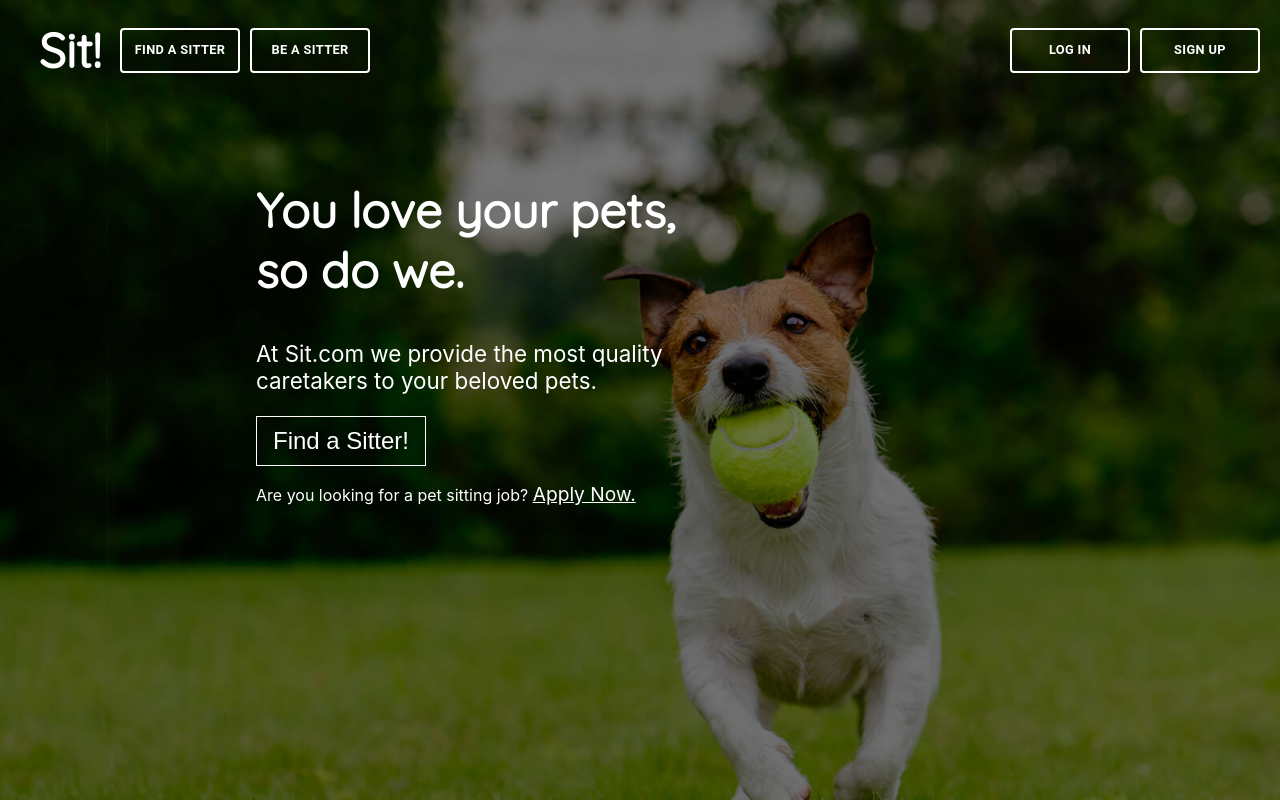
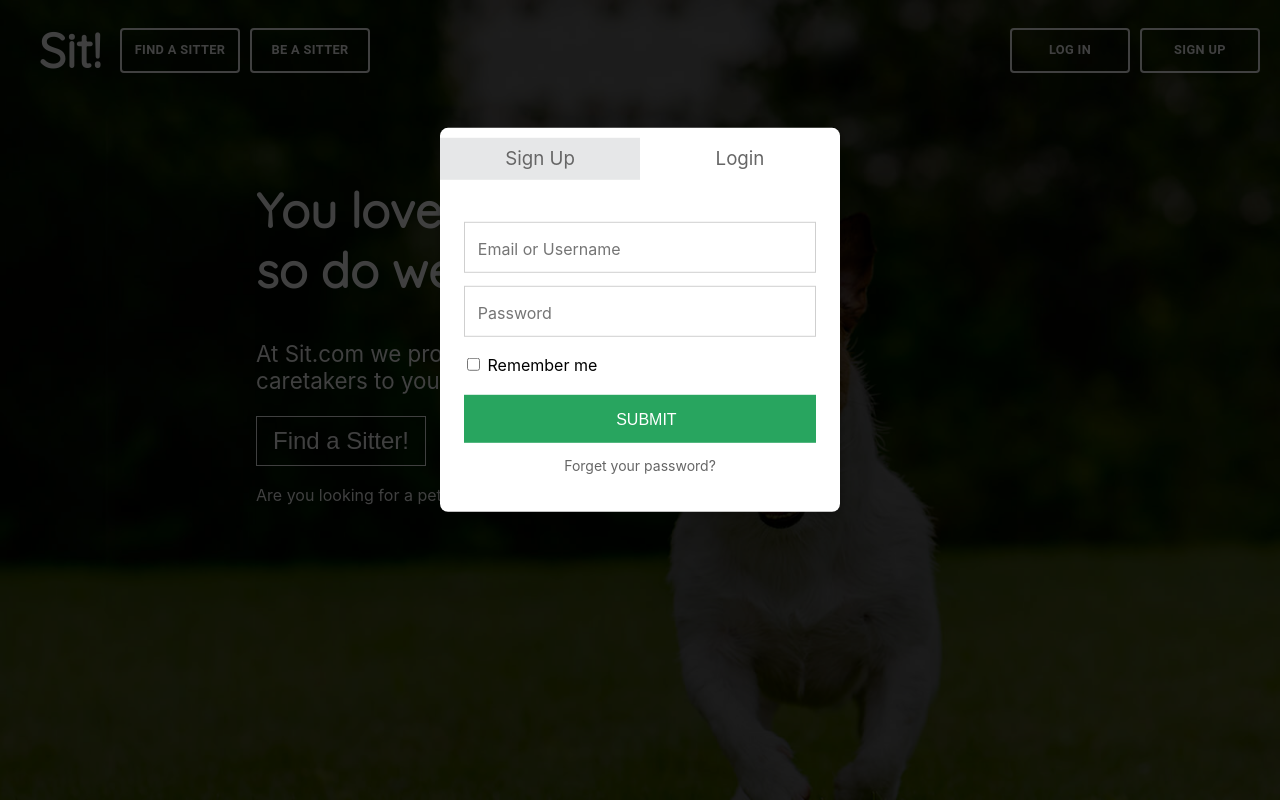
Before and after one commit to Xapollon430/Sit-FrontEnd-Legacy-Migrated, a React (Create React App) app: page / in a window 1280 px wide. Both pictures are taken after a click on the button "LOG IN". Built offline with nearby package versions, Linux system fonts and the light colour scheme.

Commit message:
registar modal

```diff
--- a/package.json
+++ b/package.json
@@ -9,9 +9,11 @@
 		"material-ui": "^0.20.2",
 		"react": "^16.12.0",
 		"react-dom": "^16.12.0",
+		"react-redux": "^7.1.3",
 		"react-router": "^5.1.2",
 		"react-router-dom": "^5.1.2",
 		"react-scripts": "3.3.0",
+		"redux": "^4.0.5",
 		"styled-components": "^4.4.1"
 	},
 	"scripts": {
--- a/public/index.html
+++ b/public/index.html
@@ -9,6 +9,9 @@
 		<title>Sit</title>
 	</head>
 	<body>
+		<div id="modal-hook"></div>
+
+		<div id="backdrop-hook"></div>
 		<div id="root"></div>
 	</body>
 </html>
--- a/src/Components/Header/Header.js
+++ b/src/Components/Header/Header.js
@@ -1,8 +1,10 @@
-import React, { useState, useEffect } from "react";
+import React from "react";
 import { makeStyles } from "@material-ui/core/styles";
 import { Navbar, Brand, Menu, Nav, EmptyDiv } from "./HeaderCss";
 import Button from "@material-ui/core/Button";
 import { useResponsive } from "../../CustomHooks/Hooks";
+import { useDispatch } from "react-redux";
+import { changeIsRegisterModalOpen, changeIsSignUpOpen, changeIsLogInOpen } from "../../Redux/actions";
 
 const useStyles = makeStyles({
 	button: {
@@ -20,7 +22,18 @@ const useStyles = makeStyles({
 
 function Header() {
 	const classes = useStyles();
+	const dispatch = useDispatch();
 	const [showHamburger, isHamburgerOpen] = useResponsive();
+
+	const showLogInModal = () => {
+		dispatch(changeIsRegisterModalOpen(true));
+		dispatch(changeIsLogInOpen(true));
+	};
+
+	const showSignUpModal = () => {
+		dispatch(changeIsRegisterModalOpen(true));
+		dispatch(changeIsSignUpOpen(true));
+	};
 
 	return (
 		<Navbar>
@@ -34,10 +47,10 @@ function Header() {
 					Be A Sitter
 				</Button>
 				<EmptyDiv />
-				<Button variant="outlined" className={classes.button}>
+				<Button variant="outlined" className={classes.button} onClick={showLogInModal}>
 					Log In
 				</Button>
-				<Button variant="outlined" className={classes.button}>
+				<Button variant="outlined" className={classes.button} onClick={showSignUpModal}>
 					Sign Up
 				</Button>
 			</Nav>
--- a/src/Components/Landing/Landing.js
+++ b/src/Components/Landing/Landing.js
@@ -2,12 +2,29 @@ import React from "react";
 import Header from "../Header/Header";
 import Jumbotron from "../Jumbotron/Jumbotron";
 import BackgroundImage from "./LandingCss";
+import Modal from "../../UI/Modal/Modal";
+import Login from "../Login/Login";
+import { useDispatch, useSelector } from "react-redux";
+import { changeIsLogInOpen, changeIsSignUpOpen, changeIsRegisterModalOpen } from "../../Redux/actions";
 
 function Landing() {
+	let state = useSelector(state => state);
+	let dispatch = useDispatch();
+
+	const closeRegisterModal = () => {
+		console.log(123);
+		dispatch(changeIsRegisterModalOpen(false));
+		dispatch(changeIsLogInOpen(false));
+		dispatch(changeIsSignUpOpen(false));
+	};
+
 	return (
 		<BackgroundImage>
 			<Header />
 			<Jumbotron />
+			<Modal showModal={state.isRegisterModalOpen} onCancel={closeRegisterModal}>
+				<Login />
+			</Modal>
 		</BackgroundImage>
 	);
 }
--- /dev/null
+++ b/src/Components/Login/Login.css
@@ -0,0 +1,126 @@
+.form-wrap a {
+	color: #666;
+	text-decoration: none;
+}
+.form-wrap a:hover {
+	color: #4fda8c;
+}
+
+.form-wrap input {
+	font: 16px/26px "Raleway", sans-serif;
+}
+
+.form-wrap .tabs {
+	overflow: hidden;
+	padding-top: -20px;
+}
+.form-wrap .tabs h3 {
+	float: left;
+	width: 50%;
+	margin-top: 10px;
+}
+.form-wrap .tabs h3 a {
+	padding: 0.5em 0;
+	text-align: center;
+	font-weight: 400;
+	background-color: #e6e7e8;
+	display: block;
+	color: #666;
+}
+.form-wrap .tabs h3 a.active {
+	background-color: #fff;
+}
+.form-wrap .tabs-content {
+	padding: 1.5rem;
+}
+
+.form-wrap #login-tab-content {
+	padding: 1.5em;
+}
+
+.form-wrap .tabs-content div[id$="tab-content"] {
+	display: none;
+}
+.form-wrap .tabs-content .active {
+	display: block !important;
+}
+.form-wrap form .input {
+	box-sizing: border-box;
+	-moz-box-sizing: border-box;
+	color: inherit;
+	font-family: inherit;
+	padding: 0.8em 0 10px 0.8em;
+	border: 1px solid #cfcfcf;
+	outline: 0;
+	display: inline-block;
+	margin: 0 0 0.8em 0;
+	padding-right: 2em;
+	width: 100%;
+}
+.form-wrap form .button {
+	width: 100%;
+	padding: 0.8em 0 10px 0.8em;
+	background-color: #28a55f;
+	border: none;
+	color: #fff;
+	cursor: pointer;
+	text-transform: uppercase;
+}
+.form-wrap form .button:hover {
+	background-color: #4fda8c;
+}
+.form-wrap form .checkbox {
+	visibility: hidden;
+	padding: 20px;
+	margin: 0.5em 0 1.5em;
+}
+.form-wrap form .checkbox:checked + label:after {
+	-ms-filter: "progid:DXImageTransform.Microsoft.Alpha(Opacity=100)";
+	filter: alpha(opacity=100);
+	opacity: 1;
+}
+.form-wrap form label[for] {
+	position: relative;
+	padding-left: 20px;
+	cursor: pointer;
+}
+.form-wrap form label[for]:before {
+	content: "";
+	position: absolute;
+	border: 1px solid #cfcfcf;
+	width: 17px;
+	height: 17px;
+	top: 0px;
+	left: -14px;
+}
+.form-wrap form label[for]:after {
+	-ms-filter: "progid:DXImageTransform.Microsoft.Alpha(Opacity=0)";
+	filter: alpha(opacity=0);
+	opacity: 0;
+	content: "";
+	position: absolute;
+	width: 9px;
+	height: 5px;
+	background-color: transparent;
+	top: 4px;
+	left: -10px;
+	border: 3px solid #28a55f;
+	border-top: none;
+	border-right: none;
+	-webkit-transform: rotate(-45deg);
+	-moz-transform: rotate(-45deg);
+	-o-transform: rotate(-45deg);
+	-ms-transform: rotate(-45deg);
+	transform: rotate(-45deg);
+}
+.form-wrap .help-text {
+	margin-top: 0.6em;
+}
+.form-wrap .help-text p {
+	text-align: center;
+	font-size: 14px;
+}
+
+.form-wrap input[type="checkbox"] {
+	margin-left: -5px;
+}
--- /dev/null
+++ b/src/Components/Login/Login.js
@@ -0,0 +1,71 @@
+import React from "react";
+import "./Login.css";
+import { useSelector, useDispatch } from "react-redux";
+import { changeIsLogInOpen, changeIsSignUpOpen } from "../../Redux/actions";
+
+const Login = props => {
+	const state = useSelector(state => state);
+	const dispatch = useDispatch();
+
+	const showSignUp = () => {
+		dispatch(changeIsSignUpOpen(true));
+		dispatch(changeIsLogInOpen(false));
+	};
+
+	const showLogIn = () => {
+		dispatch(changeIsSignUpOpen(false));
+		dispatch(changeIsLogInOpen(true));
+	};
+
+	return (
+		<div className="form-wrap">
+			<div className="tabs">
+				<h3 className="signup-tab">
+					<a className={state.isSignUpOpen ? "active" : ""} onClick={showSignUp}>
+						Sign Up
+					</a>
+				</h3>
+				<h3 className="login-tab">
+					<a className={state.isLogInOpen ? "active" : ""} onClick={showLogIn}>
+						Login
+					</a>
+				</h3>
+			</div>
+			{state.isLogInOpen ? (
+				<div id="login-tab-content">
+					<form className="login-form" action="" method="post">
+						<input type="text" className="input" id="user_login" placeholder="Email or Username" />
+						<input type="password" className="input" id="user_pass" placeholder="Password" />
+						<input type="checkbox" className="checkbox" id="remember_me" />
+						<input type="checkbox" /> <label>Remember me</label>
+						<input type="submit" className="button" />
+					</form>
+					<div className="help-text">
+						<p>
+							<a>Forget your password?</a>
+						</p>
+					</div>
+				</div>
+			) : (
+				<div className="tabs-content">
+					<div id="signup-tab-content" className="active">
+						<form className="signup-form">
+							<input type="email" className="input" id="user_email" placeholder="Email" />
+							<input type="text" className="input" id="user_name" placeholder="Username" />
+							<input type="password" className="input" id="user_pass" placeholder="Password" />
+							<input type="submit" className="button" />
+						</form>
+						<div className="help-text">
+							<p>By signing up, you agree to our</p>
+							<p>
+								<a>Terms of service</a>
+							</p>
+						</div>
+					</div>
+				</div>
+			)}
+		</div>
+	);
+};
+
+export default Login;
--- /dev/null
+++ b/src/Redux/actions.js
@@ -0,0 +1,20 @@
+export const changeIsSignUpOpen = isSignUpOpen => {
+	return {
+		type: "IS_SIGN_UP_OPEN",
+		payload: isSignUpOpen
+	};
+};
+
+export const changeIsLogInOpen = isLogInOpen => {
+	return {
+		type: "IS_LOG_IN_OPEN",
+		payload: isLogInOpen
+	};
+};
+
+export const changeIsRegisterModalOpen = isRegisterModalOpen => {
+	return {
+		type: "IS_REGISTER_MODAL_OPEN",
+		payload: isRegisterModalOpen
+	};
+};
--- /dev/null
+++ b/src/Redux/reducers.js
@@ -0,0 +1,34 @@
+import { createStore } from "redux";
+
+const initialState = {
+	isSignUpOpen: false,
+	isLogInOpen: false,
+	isRegisterModalOpen: false
+};
+
+const rootReducer = (state = initialState, action) => {
+	switch (action.type) {
+		case "IS_SIGN_UP_OPEN":
+			return {
+				...state,
+				isSignUpOpen: action.payload
+			};
+		case "IS_LOG_IN_OPEN":
+			return {
+				...state,
+				isLogInOpen: action.payload
+			};
+		case "IS_REGISTER_MODAL_OPEN":
+			return {
+				...state,
+				isRegisterModalOpen: action.payload
+			};
+		default:
+			return {
+				...state
+			};
+	}
+};
+
+const store = createStore(rootReducer);
+export default store;
--- /dev/null
+++ b/src/UI/Backdrop/Backdrop.js
@@ -0,0 +1,19 @@
+import React from "react";
+import ReactDOM from "react-dom";
+import styled from "styled-components";
+
+const GrayBackdrop = styled.div`
+	position: fixed;
+	top: 0;
+	left: 0;
+	width: 100%;
+	height: 100vh;
+	background: rgba(0, 0, 0, 0.75);
+	z-index: 10;
+`;
+
+const Backdrop = props => {
+	return ReactDOM.createPortal(<GrayBackdrop onClick={props.onCancel} />, document.getElementById("backdrop-hook"));
+};
+
+export default Backdrop;
--- /dev/null
+++ b/src/UI/Modal/Modal.js
@@ -0,0 +1,28 @@
+import React from "react";
+import ReactDOM from "react-dom";
+import Backdrop from "../Backdrop/Backdrop";
+import { ModalWrap } from "./ModalCss";
+
+const ModalOverlay = props => {
+	const content = (
+		<React.Fragment>
+			<ModalWrap>{props.children}</ModalWrap>
+		</React.Fragment>
+	);
+	return ReactDOM.createPortal(content, document.getElementById("modal-hook"));
+};
+
+const Modal = props => {
+	return (
+		<React.Fragment>
+			{props.showModal && (
+				<React.Fragment>
+					<Backdrop onCancel={props.onCancel} />
+					<ModalOverlay {...props} />
+				</React.Fragment>
+			)}
+		</React.Fragment>
+	);
+};
+
+export default Modal;
--- /dev/null
+++ b/src/UI/Modal/ModalCss.js
@@ -0,0 +1,14 @@
+import styled from "styled-components";
+
+export const ModalWrap = styled.div`
+	z-index: 100;
+	position: fixed;
+	top: 40%;
+	left: 50%;
+	transform: translate(-50%, -50%);
+	width: 60%;
+	max-width: 400px;
+	background: white;
+	box-shadow: 0 2px 8px rgba(0, 0, 0, 0.26);
+	border-radius: 8px;
+`;
--- a/src/index.js
+++ b/src/index.js
@@ -2,5 +2,12 @@ import React from "react";
 import ReactDOM from "react-dom";
 import App from "./App";
 import "./index.css";
+import store from "./Redux/reducers";
+import { Provider } from "react-redux";
 
-ReactDOM.render(<App />, document.getElementById("root"));
+ReactDOM.render(
+	<Provider store={store}>
+		<App />
+	</Provider>,
+	document.getElementById("root")
+);
```
Also changed, not shown: 2 other files (tests, documents, lock files or other folders).
